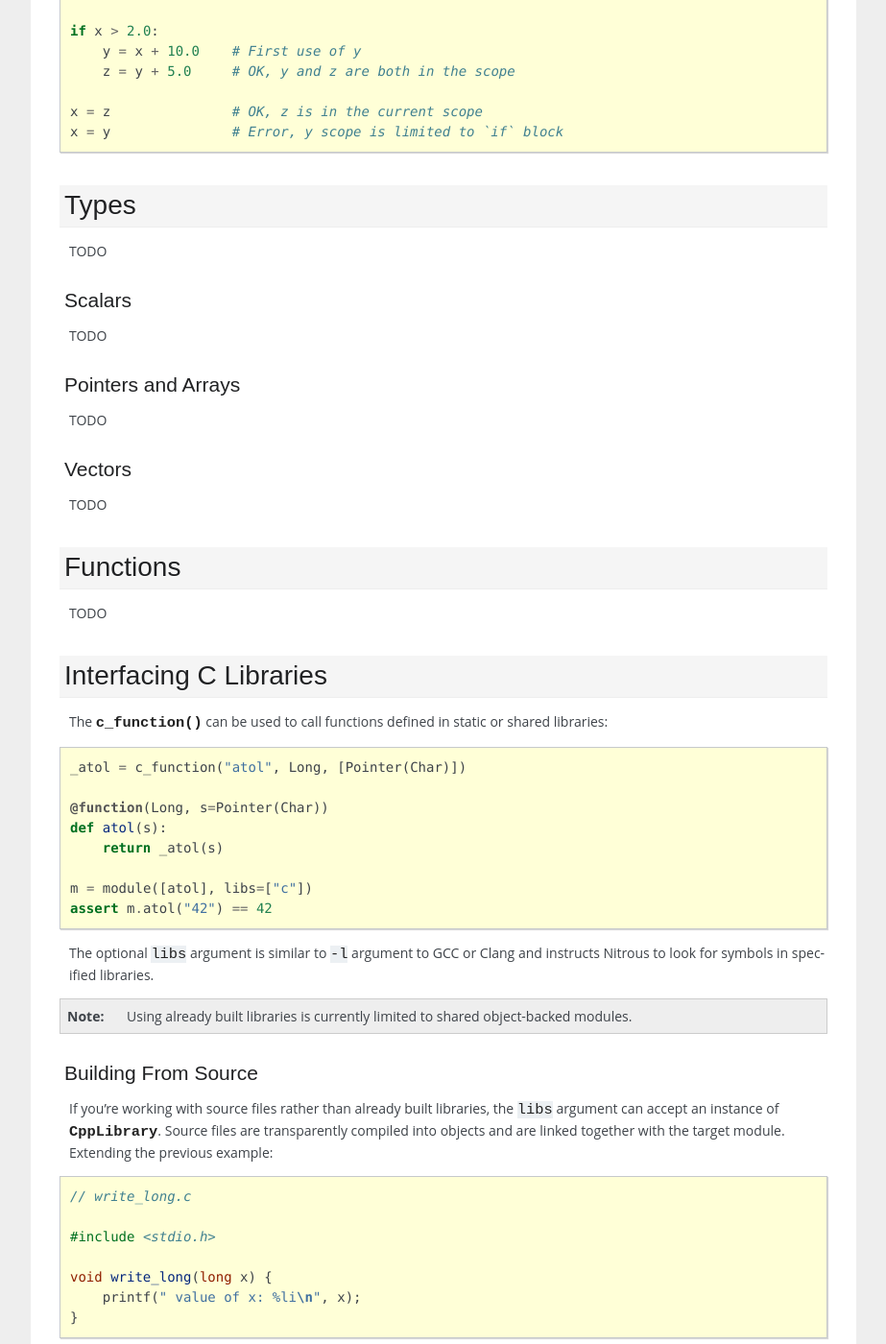
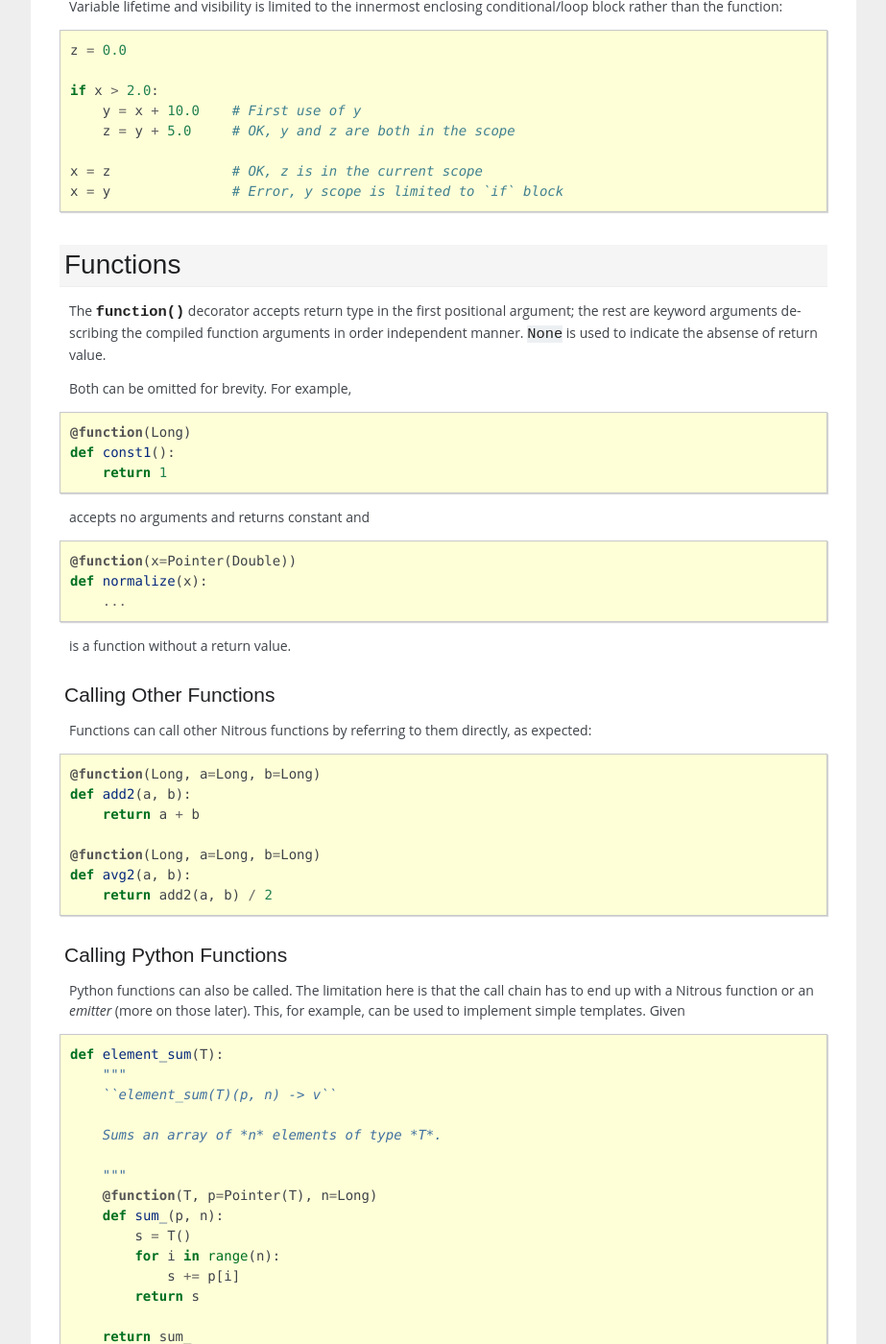
Before and after one commit to dtcaciuc/nitrous, a Sphinx documentation site: the page built from doc/userguide.rst, in a window 1280 px wide and 1400 px high, scrolled down 2432 px. Shown: the whole window at 96% size, without its empty margins (198-1121 px from the left). Built offline with Sphinx 7.4.7, drawn with Linux system fonts in a browser that asks for light colours; some of the changed text lies outside the part shown.

Commit message:
More work on user manual

```diff
--- a/doc/userguide.rst
+++ b/doc/userguide.rst
@@ -88,6 +88,22 @@ general pattern of the framework:
 * Generator functions
 * Closures
 
+Constant Types
+--------------
+
+Numeric constants are associated with a default type. The current mapping
+follows the underlying C datatypes used internally by CPython implementation.
+
++-------------+---------+---------------+
+| Python type | Example | Nitrous Type  |
++=============+=========+===============+
+| IntType     | 3       | Long          |
++-------------+---------+---------------+
+| FloatType   | 1.0     | Double        |
++-------------+---------+---------------+
+| StringType  | "abcd"  | Pointer(Char) |
++-------------+---------+---------------+
+
 Assignments
 -----------
 
@@ -138,6 +147,81 @@ conditional/loop block rather than the function::
     x = z               # OK, z is in the current scope
     x = y               # Error, y scope is limited to `if` block
 
+Functions
+=========
+
+The :func:`~nitrous.function.function` decorator accepts return type in the
+first positional argument; the rest are keyword arguments describing the
+compiled function arguments in order independent manner. ``None`` is used to
+indicate the absense of return value.
+
+Both can be omitted for brevity. For example,
+
+.. code-block:: python
+
+    @function(Long)
+    def const1():
+        return 1
+
+accepts no arguments and returns constant and
+
+
+.. code-block:: python
+
+    @function(x=Pointer(Double))
+    def normalize(x):
+        ...
+
+is a function without a return value.
+
+
+Calling Other Functions
+-----------------------
+
+Functions can call other Nitrous functions by referring to them directly, as
+expected::
+
+    @function(Long, a=Long, b=Long)
+    def add2(a, b):
+        return a + b
+
+    @function(Long, a=Long, b=Long)
+    def avg2(a, b):
+        return add2(a, b) / 2
+
+
+Calling Python Functions
+------------------------
+
+Python functions can also be called. The limitation here is that the call chain
+has to end up with a Nitrous function or an *emitter* (more on those later).
+This, for example, can be used to implement simple templates. Given
+
+.. code-block:: python
+
+    def element_sum(T):
+        """
+        ``element_sum(T)(p, n) -> v``
+
+        Sums an array of *n* elements of type *T*.
+
+        """
+        @function(T, p=Pointer(T), n=Long)
+        def sum_(p, n):
+            s = T()
+            for i in range(n):
+                s += p[i]
+            return s
+
+        return sum_
+
+we can write
+
+.. code-block:: python
+
+    @function(x=Pointer(Float))
+    def somefunc(x, n):
+        s = element_sum(Float)(x, n)
 
 Types
 =====
@@ -242,7 +326,7 @@ compile time and emit code which goes into the compiled binary.
 
 The :func:`~nitrous.lib.cast` is one example of such functions::
 
-    x = cast(y, Double)
+    x = cast(y, Double)    # equivalent to x = Double(y)
 
 The challenge here is that the cast (an the majority of other metafunctions)
 needs access to the function builder object to actually produce the IR, which
```
Also changed, not shown: other parts of doc/userguide.rst (+10 -17 lines).
